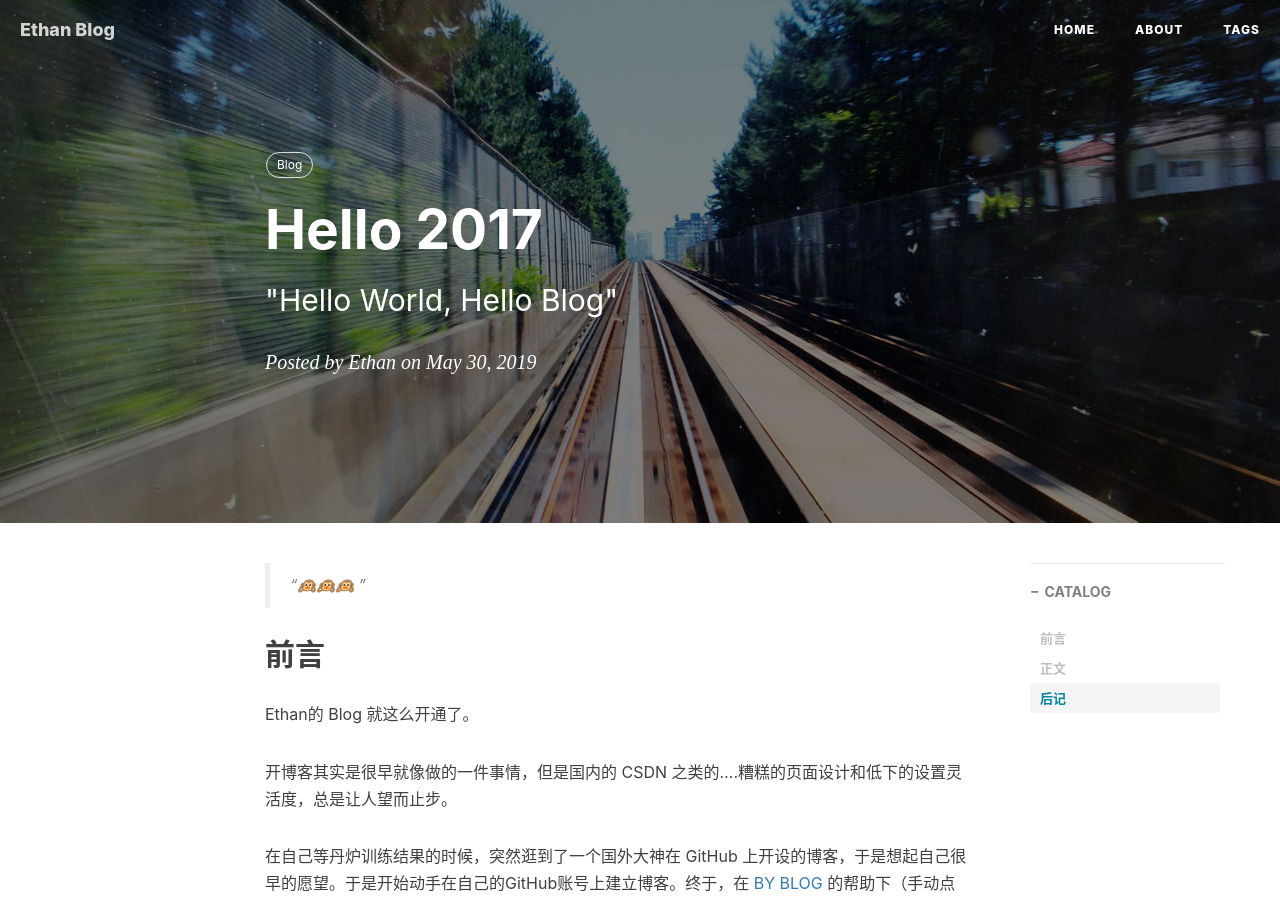
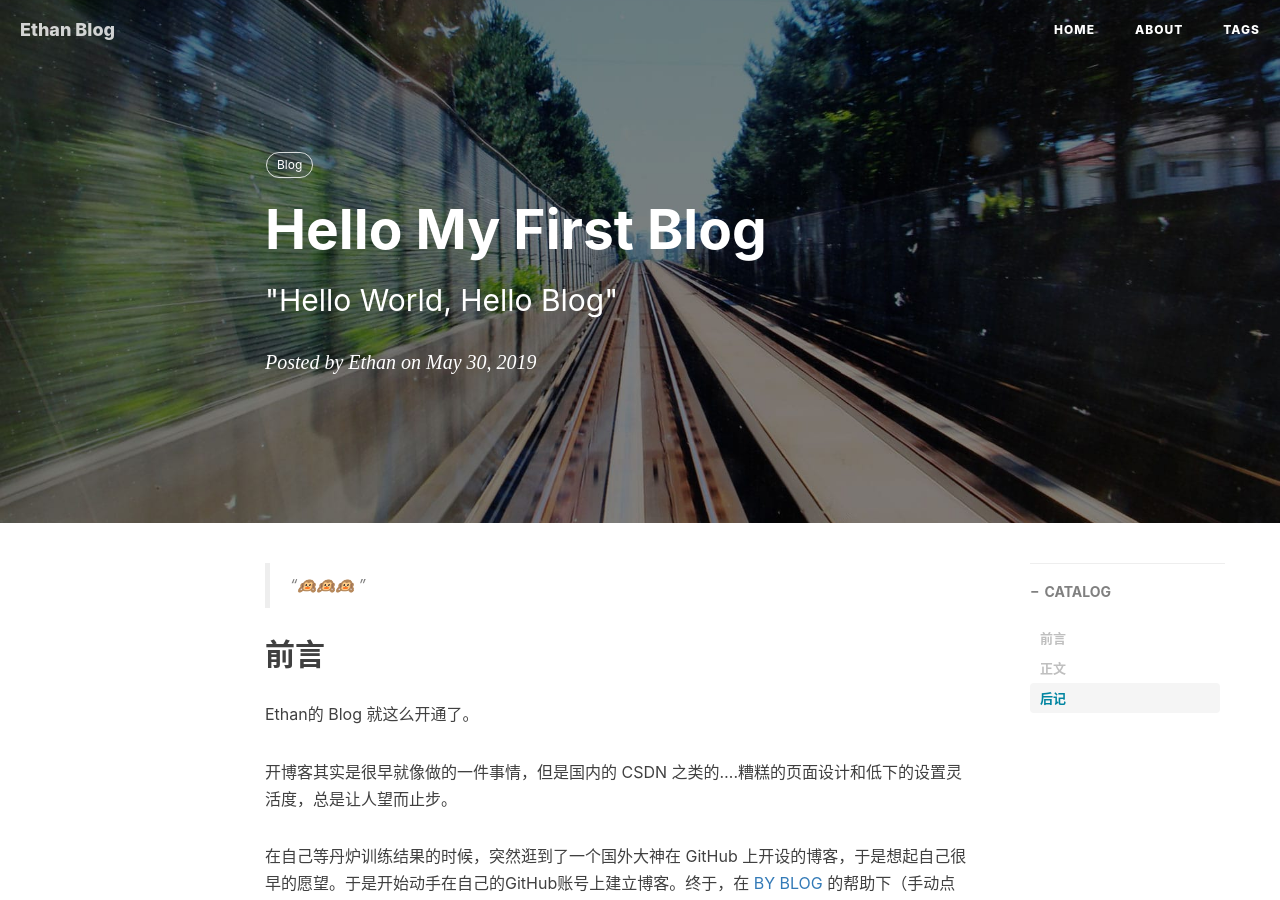
Before and after one commit to MetrixLambert/metrixlambert.github.io, a Jekyll site: the page built from _posts/2019-05-30-Hello-My-Blog.md, in a window 1280 px wide and 900 px high. Built offline with Jekyll 4.4.1, drawn with Linux system fonts in a browser that asks for light colours; nearby versions of some CDN libraries; comment, search, counter and statistics services are not loaded.

Commit message:
Update 2019-05-30-Hello-My-Blog.md

```diff
--- a/_posts/2019-05-30-Hello-My-Blog.md
+++ b/_posts/2019-05-30-Hello-My-Blog.md
@@ -1,6 +1,6 @@
 ---
 layout:     post
-title:      Hello 2017
+title:      Hello My First Blog
 subtitle:    "\"Hello World, Hello Blog\""
 date:       2019-05-30
 author:     Ethan
```
